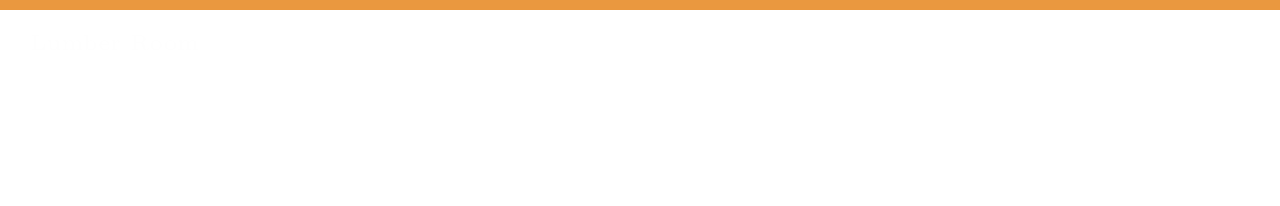
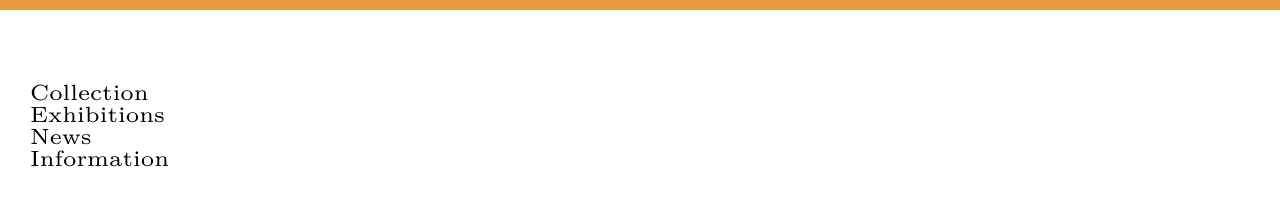
Before and after one commit to rrrhhhhhhhhh/lr, a plain HTML site: page index.html in a window 1280 px wide. Drawn offline with Linux system fonts and the light colour scheme; files whose address does not match are found by name.

Commit message:
Add fake menu

```diff
--- a/index.html
+++ b/index.html
@@ -10,5 +10,9 @@
   </head>
   <body>
     <header><a href="#">Lumber Room</a></header>
+    <section id="menu"><div class="menu-item">Collection
+    </div><div class="menu-item">Exhibitions</div>
+    <div class="menu-item">News</div><div class="menu-item">Information</div></section>
+    <section class="main">
   </body>
 </html>
```
